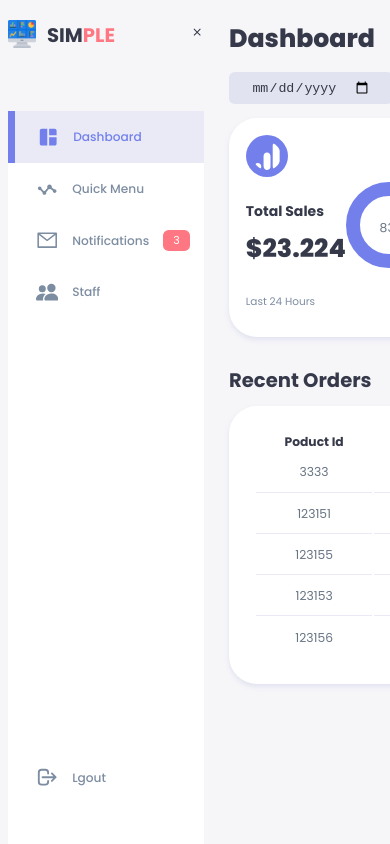
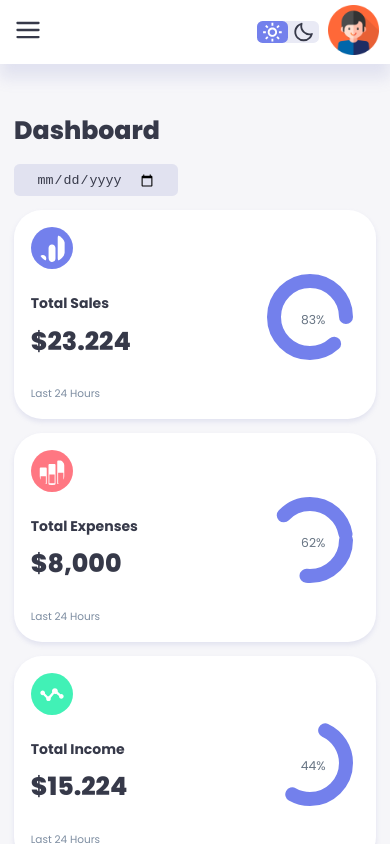
Before and after one commit to Joshua-Enrico/DashboardV2, a Next.js app: page / in a window 390 px wide. Built offline with nearby package versions, Linux system fonts and the light colour scheme.

Commit message:
table screen mobile screen, togle done

```diff
--- a/components/insights/Style.js
+++ b/components/insights/Style.js
@@ -1,9 +1,15 @@
 import styled from 'styled-components';
+import { Tablet } from '../../styles/Resposive';
 
 const InsightContainer = styled.div`
     display: grid;
     grid-template-columns: repeat(3, 1fr);
     gap: 1rem;
+
+    ${Tablet({
+        gridTemplateColumns: '1fr',
+        gap: '0',
+    })}
 `;
 
 
--- a/components/recentOrders/Style.js
+++ b/components/recentOrders/Style.js
@@ -1,7 +1,21 @@
 import styled from 'styled-components';
+import { Mobile, Tablet } from '../../styles/Resposive';
 
 const RecentOrdersContainer = styled.div`
     margin-top: 2rem;
+
+    ${Tablet({
+        width: '94%',
+        position: 'absolute',
+        left: '50%',
+        transform: 'translateX(-50%)',
+        margin: '2rem 0 0 8rem',
+    })}
+    ${Mobile({
+        position: 'relative',
+        margin: "3rem 0 0 0",
+        width: '100%',
+    })}
 `
 
 const Title = styled.h2`
@@ -16,6 +30,14 @@ const Table = styled.table`
     text-align: center;
     box-shadow: ${props => props.theme.BoxShadow};
     transform: all 300ms ease;
+
+    ${Tablet({
+        width: '82vw',
+    })}
+    ${Mobile({
+        width: '100%',
+        margin: '0',
+    })}
 
     &:hover {
         box-shadow: none;
--- a/components/salesAnalytics/item/Style.js
+++ b/components/salesAnalytics/item/Style.js
@@ -6,6 +6,7 @@ const ItemDiv = styled.div`
     align-items: center;
     gap: 1rem;
     margin-bottom: 0.7rem;
+    cursor: pointer;
     padding: 1.4rem ${props => props.theme.CardPadding};
     border-radius: ${props => props.theme.BorderRadius3};
     box-shadow: ${props => props.theme.BoxShadow};
--- a/components/sidebar/SideBar.jsx
+++ b/components/sidebar/SideBar.jsx
@@ -20,18 +20,23 @@ const SideBar = () => {
     const theme = useSelector((state) => state.theme.theme)
     const dispatch = useDispatch()
 
+    const Toggle = (e, id) => {
 
+        const element = document.getElementById(id);
+        element.classList.remove("active");
+
+    }
 
     return (
         <ThemeProvider theme={theme}>
-            <MainContainer>
+            <MainContainer id="SideBar">
                 <TopBar>
                     <Logo onClick={() => dispatch(SwitchTheme())}>
                         <Image src="dashboard.png" alt="" />
                         <H2>SIM<Span>PLE</Span></H2>
                     </Logo>
                     <Close>
-                        <MdClose />
+                        <MdClose onClick={(e) => Toggle(e, "SideBar")}/>
                     </Close>
                 </TopBar>
                 <SideBarNav>
--- a/components/sidebar/Style.js
+++ b/components/sidebar/Style.js
@@ -1,14 +1,30 @@
 import styled from 'styled-components';
+import { Mobile, Tablet } from '../../styles/Resposive';
 
 
 
 
 const MainContainer = styled.aside`
     height: 100vh;
+    transition: all 0.3s ease-in-out;
 
+    ${Mobile({
+        display: 'none',
+        position: 'fixed',
+        left: '0',
+        background: props => props.theme.Cwhite,
+        width: '18rem',
+        zIndex: '3',
+        boxShadow:  '1rem 3rem 4rem rgba(132, 139, 200, 0.18)',
+        height: '100vh',
+        paddingRight: props => props.theme.Padding,
+    })}
+    &.active {
+        display: block;
+    }
 `;
 
- const TopBar = styled.div`
+const TopBar = styled.div`
     display: flex;
     align-items: center;
     justify-content: space-between;
@@ -16,9 +32,14 @@ const MainContainer = styled.aside`
     margin-top: 1.4rem;
 `;
 
- const Logo = styled.div`
+const Logo = styled.div`
     display: flex;
     gap: 0.8rem;
+
+    ${Mobile({
+        marginLeft: '1rem',
+    })}
+
 `;
 
 const Image = styled.img`
@@ -27,6 +48,13 @@ const Image = styled.img`
 `;
 
 const H2 = styled.h2`
+    ${Tablet({
+        display: 'none',
+    })}
+    ${Mobile({
+        display: 'inline',
+    })}
+
 `;
 
 const Span = styled.span`
@@ -34,12 +62,22 @@ const Span = styled.span`
 
 `;
 const Close = styled.div`
+    & > svg {
+        display: none;
+        font-size: 1.4rem;
+        ${Mobile({
+            display: 'inline-block',
+            cursor: 'pointer',
+        })}
+    }
+
 `;
 
 const SideBarNav = styled.div`
     background: white;
     display: flex;
     flex-direction: column;
+    background: transparent;
     height: 87vh;
     position: relative;
     top: 3rem;
@@ -49,7 +87,16 @@ const SideBarNav = styled.div`
             position: absolute;
             bottom: 3rem;
             width: 100%;
+            ${Tablet({
+                position: 'relative',
+                marginTop: '3rem',
+            })}
+            ${Mobile({
+                position: 'absolute',
+                bottom: '5rem',
+            })}
         }
+
     }
 `;
 
@@ -86,6 +133,15 @@ const Section = styled.div`
         background: ${props => props.theme.Cprimary};
     }
 
+    ${Tablet({
+        width: '6.5rem',
+    })}
+    ${Mobile({
+        width: '100%',
+        height: '3.4rem',
+    })}
+
+
     transition: all 300ms ease;
     & > svg {
         font-size: 1.6rem;
@@ -112,6 +168,12 @@ const Link = styled.span`
 
 const H3 = styled.h3`
     font-weight: 500;
+    ${Tablet({
+        display: 'none',
+    })}
+    ${Mobile({
+        display: 'inline',
+    })}
 `;
 
 const Nmessage = styled.span`
--- a/components/topright/Style.js
+++ b/components/topright/Style.js
@@ -1,14 +1,44 @@
 import styled from 'styled-components';
+import { Mobile } from '../../styles/Resposive';
 
 const TopRightContainer = styled.div`
     display: flex;
     justify-content: end;
     gap: 2rem;
+
+    ${Mobile({
+        position: 'fixed',
+        top: '0',
+        left: '0',
+        alignItems: 'center',
+        padding: '0 0.8rem',
+        height: '4.6rem',
+        background: props => props.theme.Cwhite,
+        width: '100%',
+        margin: '0',
+        zIndex: '2',
+        boxShadow: `0 1rem 1rem rgba(132, 139, 200, 0.18)`,
+
+    })}
 `;
 
 const Button = styled.button`
     display: none;
     border: none;
+    background: transparent;
+    ${Mobile({
+        display: 'inline-block',
+        cursor: 'pointer',
+        color: props => props.theme.Cdark,
+        position: 'absolute',
+        left: '1rem',
+        fontSize: '1.5rem',
+    })}
+    & > svg {
+        ${Mobile({
+            fontSize: '2rem',
+        })}
+    }
 
 `;
 
@@ -37,6 +67,11 @@ const ThemeToggle = styled.div`
             border-radius: ${props => props.theme.BorderRadius1};
         }
     }
+    ${Mobile({
+        width: '4.4rem',
+        position: 'absolute',
+        left: '66%',
+    })}
 `;
 
 const Profile = styled.div`
@@ -47,7 +82,9 @@ const Profile = styled.div`
 `;
 
 const Info = styled.div`
-
+    ${Mobile({
+        display: 'none',
+    })}
 
 `;
 
--- a/components/topright/TopRight.jsx
+++ b/components/topright/TopRight.jsx
@@ -8,10 +8,18 @@ import { BiSun, BiMoon } from 'react-icons/bi'
 
 
 const TopRight = () => {
+
+    const Toggle = (e, id) => {
+
+        const element = document.getElementById(id);
+        element.classList.add("active");
+
+    }
+
     return (
         <TopRightContainer>
             <Button>
-                <CgMenu />
+                <CgMenu onClick={(e) => Toggle(e, "SideBar")}/>
             </Button>
             <ThemeToggle>
                 <BiSun className="active"/>
--- a/pagescomp/home.jsx
+++ b/pagescomp/home.jsx
@@ -2,46 +2,52 @@ import Head from 'next/head'
 import { useSelector } from 'react-redux'
 import SideBar from '../components/sidebar/SideBar'
 import Insights from '../components/insights/Insights'
-import { Main, MainContainer, Title, RightSide } from '../styles/Style'
+import { Main, MainContainer, Title, RightSide, GlobalStyle } from '../styles/Style'
 import { ThemeProvider } from 'styled-components';
 import Date from '../components/date/Date';
 import RecentOrds from '../components/recentOrders/RecentOrds'
-import  TopRight  from '../components/topright/TopRight'
+import TopRight from '../components/topright/TopRight'
 import RecentUpdates from '../components/recentUpdates/RecentUpdates'
 import SalesAnalytics from '../components/salesAnalytics/SalesAnalytics'
 
 
+
+
+
 const Homepage = () => {
 
-    const theme = useSelector((state) => state.theme.theme)
-    return (
-        <ThemeProvider theme={theme}>
-        <div style={{ background: theme.Cbackground}}>
+  const theme = useSelector((state) => state.theme.theme)
+
+
+  return (
+    <ThemeProvider theme={theme}>
+      <div>
         <Head >
           <link rel="preconnect" href="https://fonts.googleapis.com" />
           <link rel="preconnect" href="https://fonts.gstatic.com" crossorigin />
           <link href="https://fonts.googleapis.com/css2?family=Poppins:wght@300;400;500;600;700;800&display=swap" rel="stylesheet" />
           <title>Home</title>
           <meta name="description" content="Home" />
-          <link rel="icon" href="/favicon.ico" />
+          <link rel="icon" href="/IconPage.png" />
         </Head>
+        <GlobalStyle />
         <MainContainer>
           <SideBar />
           <Main>
             <Title>Dashboard</Title>
-            <Date/>
-            <Insights/>
-            <RecentOrds/>
+            <Date />
+            <Insights />
+            <RecentOrds />
           </Main>
           <RightSide>
-              <TopRight/>
-              <RecentUpdates/>
-              <SalesAnalytics/>
+            <TopRight />
+            <RecentUpdates />
+            <SalesAnalytics />
           </RightSide>
         </MainContainer>
       </div>
-      </ThemeProvider>
-    )
+    </ThemeProvider>
+  )
 }
 
 export default Homepage
--- /dev/null
+++ b/styles/Resposive.js
@@ -0,0 +1,17 @@
+import {css} from 'styled-components';
+
+export const Tablet = (props) => {
+    return css`
+    @media only screen and (max-width: 1200px) {
+        ${props}
+    }
+    `;
+}
+
+export const Mobile = (props) => {
+    return css`
+    @media only screen and (max-width: 768px) {
+        ${props}
+    }
+    `;
+}
--- a/styles/Style.js
+++ b/styles/Style.js
@@ -1,5 +1,15 @@
 import styled from 'styled-components';
+import  {Mobile, Tablet} from './Resposive';
 
+
+import { createGlobalStyle } from 'styled-components'
+
+export const GlobalStyle = createGlobalStyle`
+  body {
+   background-color: ${props => props.theme.Cbackground};
+
+}
+`
 
 export const MainContainer = styled.div`
 
@@ -9,6 +19,15 @@ export const MainContainer = styled.div`
     gap: 1.8rem;
     grid-template-columns: 14rem auto 23rem;
     color: ${props => props.theme.Cdark};
+    ${Tablet({
+        width: '94%',
+        gridTemplateColumns: '7rem auto 23rem',
+    })}
+    ${Mobile({
+        width: '100%',
+        gridTemplateColumns: '1fr',
+    })}
+
 
     .text-muted {
         color: ${props => props.theme.CinfoDark};
@@ -43,11 +62,19 @@ export const MainContainer = styled.div`
 export const Main = styled.main`
 
     margin-top: 1.4rem;
+    ${Mobile({
+        marginTop: '8rem',
+        padding: '0 1rem',
+    })}
 
 `
 
 export const RightSide = styled.div`
     margin-top: 1.4rem;
+    ${Mobile({
+        width: '94%',
+        margin: "0 auto 4rem",
+    })}
 
 `
 
--- a/styles/Theme.js
+++ b/styles/Theme.js
@@ -11,7 +11,7 @@ export const darkTheme = {
     Clight: 'rgba(132, 139, 200, 0.18)',
     CprimaryVariant: '#111e88',
     CdarkVariant: '#677483',
-    Cbackground: 'red',
+    Cbackground: 'f6f6f9',
 
     CardBorderRadius: '2rem',
     BorderRadius1: '0.4rem',
@@ -49,5 +49,6 @@ export const lightTheme = {
     Padding: '1.2rem',
 
     BoxShadow: '0 0.2rem 0.4rem 0 rgba(132, 139, 200, 0.18)',
-
+    BoxShadowMobile: '1rem 3rem 4rem rgba(132, 139, 200, 0.18)',
+    BoxShadowTopBar: '0 1rem 1rem rgba(132, 139, 200, 0.18)',
 }
--- a/styles/globals.css
+++ b/styles/globals.css
@@ -8,7 +8,11 @@ body {
   font-size: 0.88rem;
   user-select: none;
   overflow-x: hidden;
+
+
 }
+
+
 
 a {
   color: inherit;
```
Also changed, not shown: public/IconPage.png (added).
